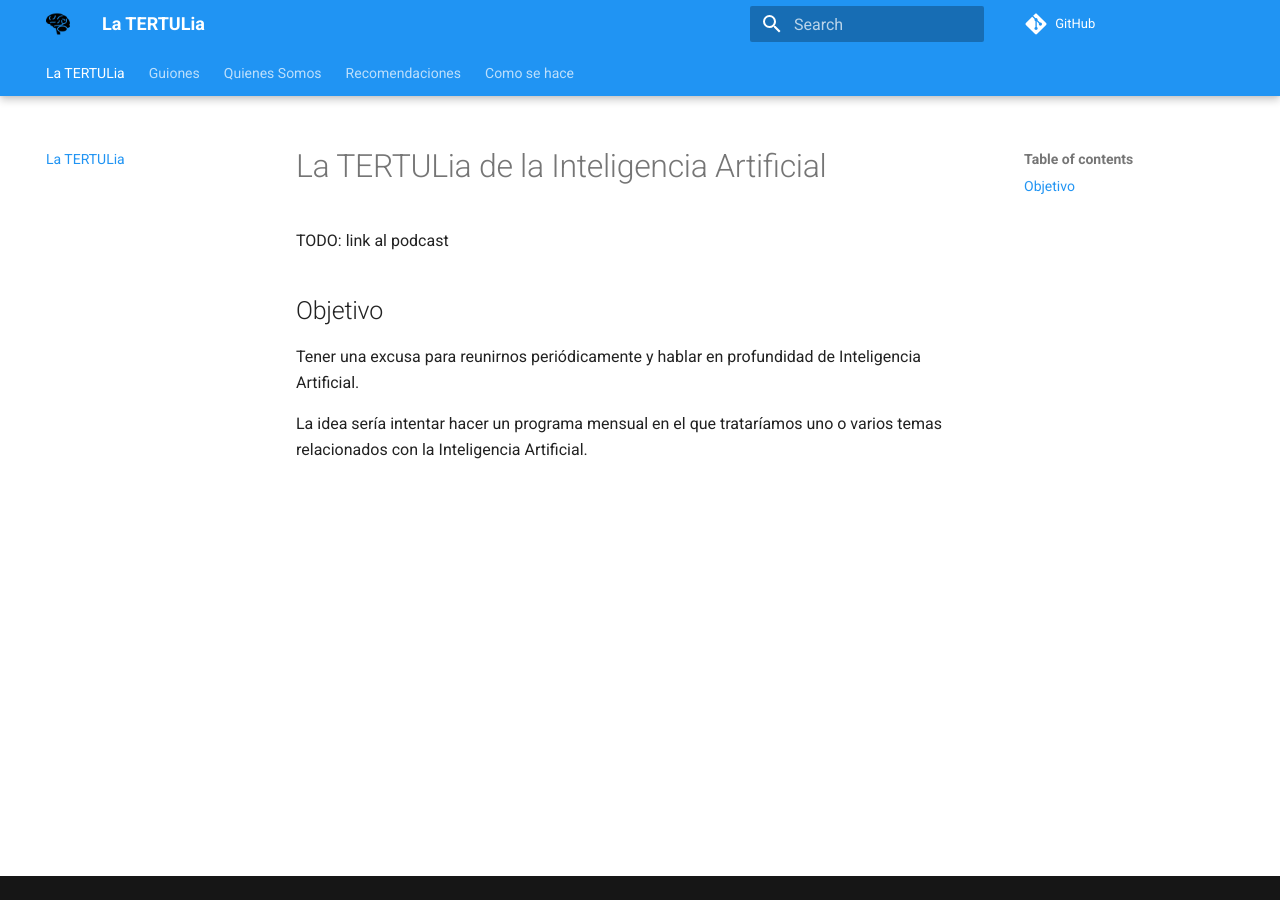
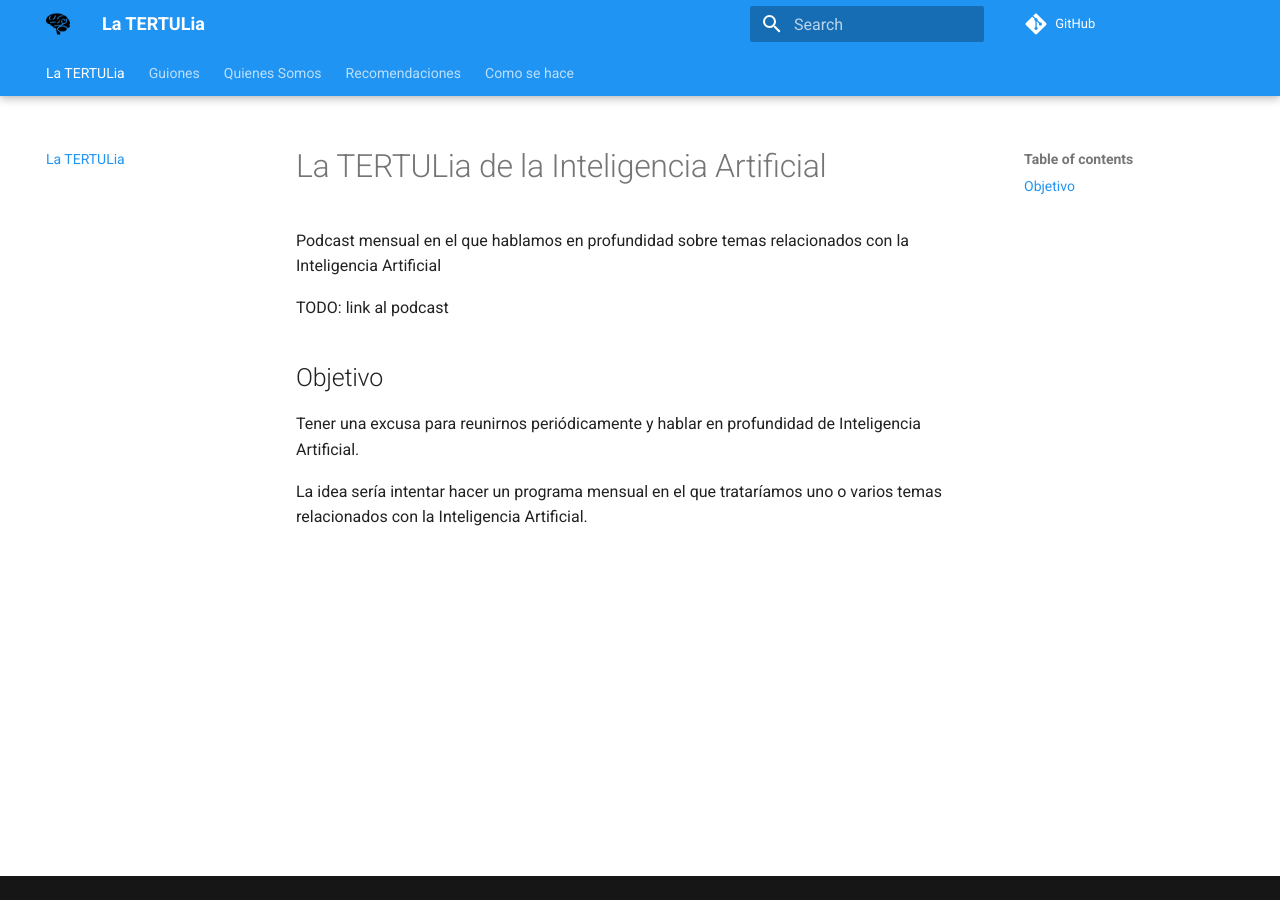
Before and after one commit to ironbar/tertulia_inteligencia_artificial, an MkDocs documentation site: the page built from docs/index.md, in a window 1280 px wide. Built offline with MkDocs 1.6.1 and Material for MkDocs 9.7.7, drawn with Linux system fonts in a browser that asks for light colours; comment, search, counter and statistics services are not loaded.

Commit message:
Update index.md

```diff
--- a/docs/index.md
+++ b/docs/index.md
@@ -1,4 +1,6 @@
 # La TERTULia de la Inteligencia Artificial
+
+Podcast mensual en el que hablamos en profundidad sobre temas relacionados con la Inteligencia Artificial
 
 TODO: link al podcast
 
```
